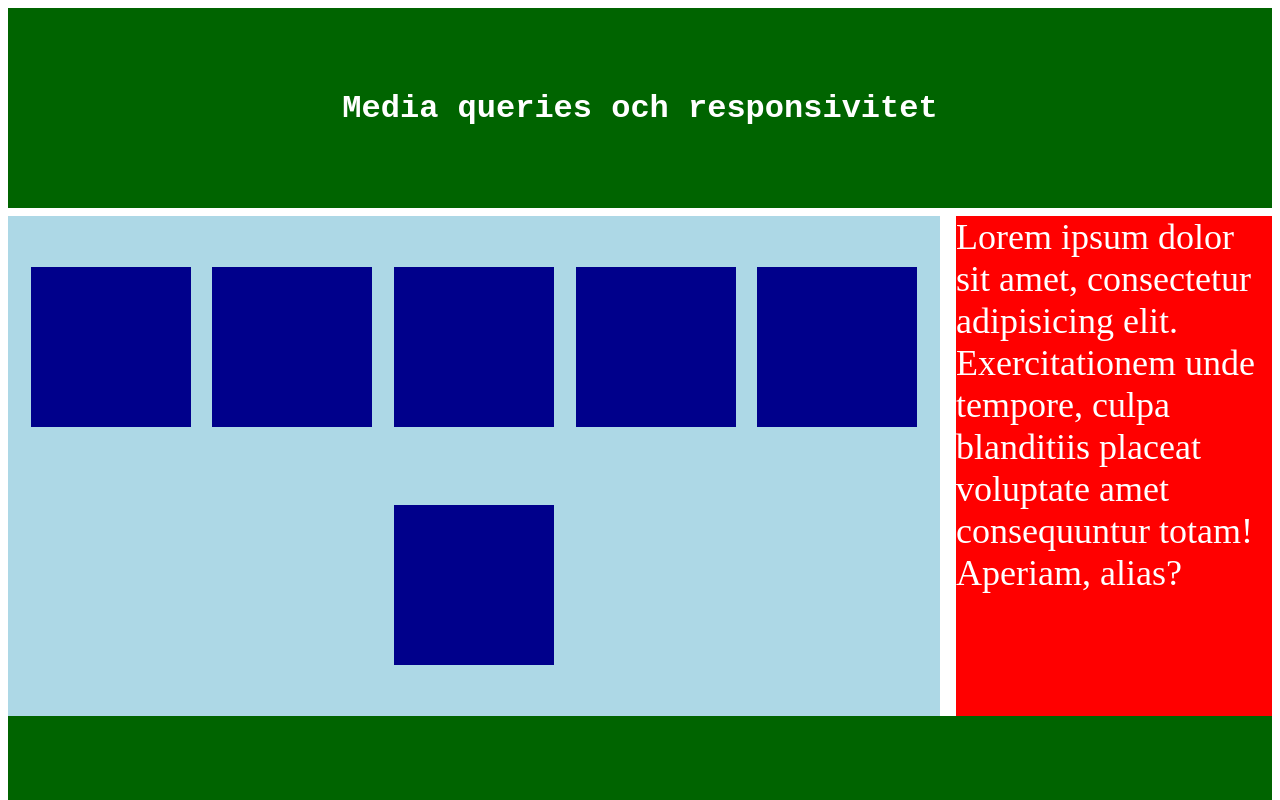
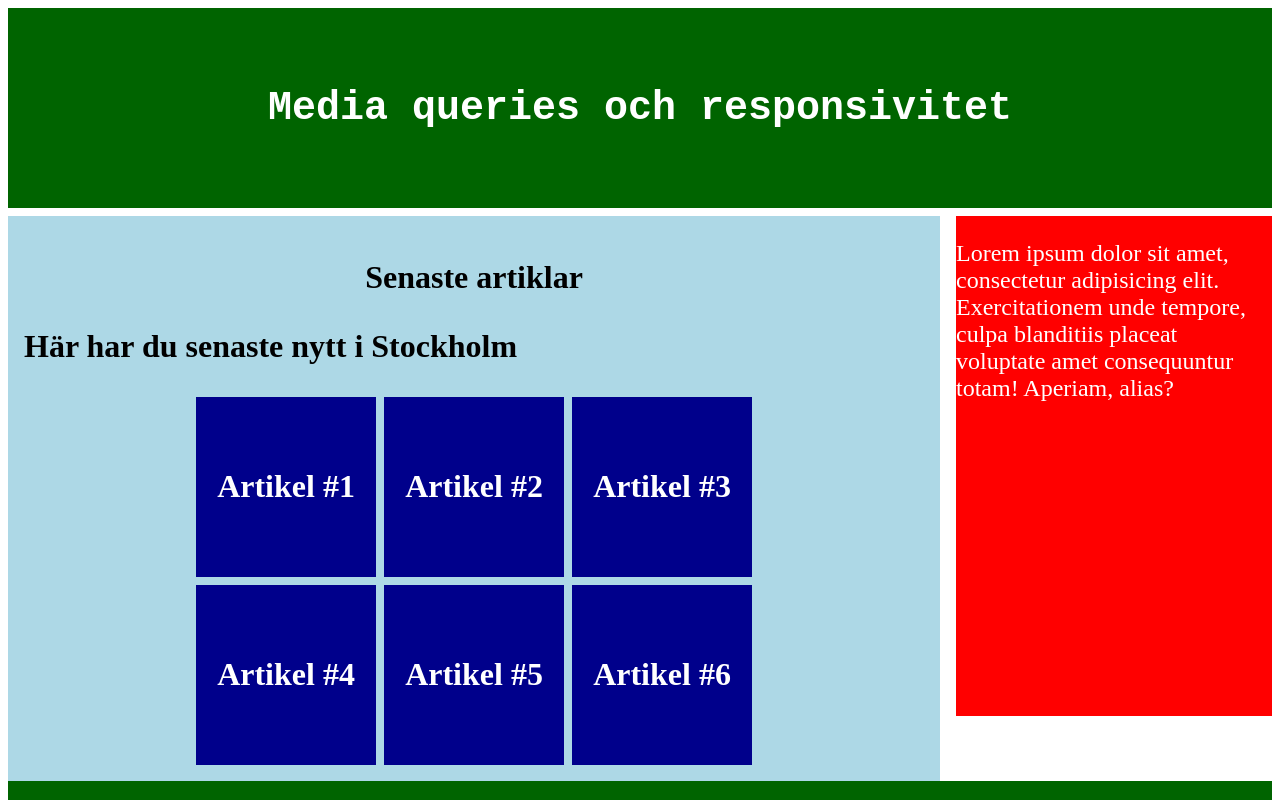
Before and after one commit to Zairaxx/media-queries-fend25, a plain HTML site: page index.html in a window 1280 px wide. Shown: the top 800 px of the page. Drawn offline with Linux system fonts and the light colour scheme; a web font is replaced by a local one.

Commit message:
updated with em, rem etc.

```diff
--- a/index.html
+++ b/index.html
@@ -5,8 +5,8 @@
     <meta name="viewport" content="width=device-width, initial-scale=1.0">
     <title>Document</title>
     <link rel="preconnect" href="https://fonts.googleapis.com">
-<link rel="preconnect" href="https://fonts.gstatic.com" crossorigin>
-<link href="https://fonts.googleapis.com/css2?family=Bitcount+Single+Ink&family=SUSE+Mono:ital,wght@0,100..800;1,100..800&display=swap" rel="stylesheet">
+    <link rel="preconnect" href="https://fonts.gstatic.com" crossorigin>
+    <link href="https://fonts.googleapis.com/css2?family=Bitcount+Single+Ink&family=SUSE+Mono:ital,wght@0,100..800;1,100..800&display=swap" rel="stylesheet">
     <link rel="stylesheet" href="style.css">
 </head>
 <body>
@@ -14,16 +14,37 @@
         <h1>Media queries och responsivitet</h1>
     </header>
     <div class="flex">
+
         <main>
-            <article></article>
-            <article></article>
-            <article></article>
-            <article></article>
-            <article></article>
-            <article></article>
+            <h2>Senaste artiklar</h2>
+            <h3>Här har du senaste nytt i Stockholm</h3>
+            <div class="main-content">
+                <div>
+                    <article>
+                        <h3>Artikel #1</h3>
+                    </article>
+                    <article>
+                        <h3>Artikel #2</h3>
+                    </article>
+                    <article>
+                        <h3>Artikel #3</h3>
+                    </article>
+                </div>
+                <div>
+                    <article>
+                        <h3>Artikel #4</h3>
+                    </article>
+                    <article>
+                        <h3>Artikel #5</h3>
+                    </article>
+                    <article>
+                        <h3>Artikel #6</h3>
+                    </article>
+                </div>
+            </div>
         </main>
         <aside>
-            Lorem ipsum dolor sit amet, consectetur adipisicing elit. Exercitationem unde tempore, culpa blanditiis placeat voluptate amet consequuntur totam! Aperiam, alias?
+            <p>Lorem ipsum dolor sit amet, consectetur adipisicing elit. Exercitationem unde tempore, culpa blanditiis placeat voluptate amet consequuntur totam! Aperiam, alias?</p>
         </aside>
     </div>
     <footer></footer>
--- a/style.css
+++ b/style.css
@@ -1,3 +1,8 @@
+html {
+    font-size: 12px;
+}
+
+
 header, footer {
     display:flex;
     height:200px;
@@ -8,19 +13,29 @@ header, footer {
 }
 
 h1 {
+    font-size:2.5rem;
+    text-align: center;
     font-family: "SUSE Mono",'Courier New', Courier, monospace;
 }
 
+h2 {
+    font-size:2rem;
+    text-align: center;
+}
+
 main {
-    display:flex;
-    flex-direction: column;
     align-items: center;
     background:lightblue;
     min-width:50px;
+    padding:16px;
+}
+
+.main-content {
+    display:flex;
+    flex-direction: column;
     flex-grow:3;
     gap:8px;
     justify-content: space-around;
-    padding:16px;
     flex-wrap: wrap;
 }
 
@@ -31,9 +46,18 @@ aside {
     flex-grow: 1;
     min-width:250px;
     color: white;
-    font-size:36px;
     /* max-width:25%; */
 }
+
+p {
+    font-size:1.5rem;
+}
+
+.main-content > div {
+    display:flex;
+    gap:8px;
+}
+
 
 .flex {
     display:flex;
@@ -44,15 +68,54 @@ aside {
 
 article {
     background: darkblue;
-    height:160px;
-    width:160px;
+    height:180px;
+    width:180px;
+    color: white;
+    display:flex;
+    justify-content: center;
+    align-items: center;
+    font-size:16px;
+}
+
+h3 {
+    font-size:2em;
 }
 
  /* MOBILE FIRST */
+
+
+ /* Desktop - 920px och större */
+
+
+ /* Alternativ 1 */
+
+ @media (min-width:580px) and (max-width:920px) {
+    body {
+        background:pink;
+    }
+ }
+
+ /* Alternativ 2 */
+
+ @media (580px < width < 920px) {
+    body {
+        background:red;
+    }
+ }
+
 @media (min-width:920px) {
 
-    main {
+    html {
+        font-size:16px;
+    }
+
+    /* main {
         flex-direction: row;
+    } */
+
+    .main-content {
+        flex-direction: row;
+        align-content: flex
     }
 
     .flex {
@@ -63,6 +126,14 @@ article {
         max-width:25%;
     }
 
+}
+
+
+@media print {
+    main,article {
+        text-align: center;
+        border:1px solid red;
+    }
 }
 
 
```
